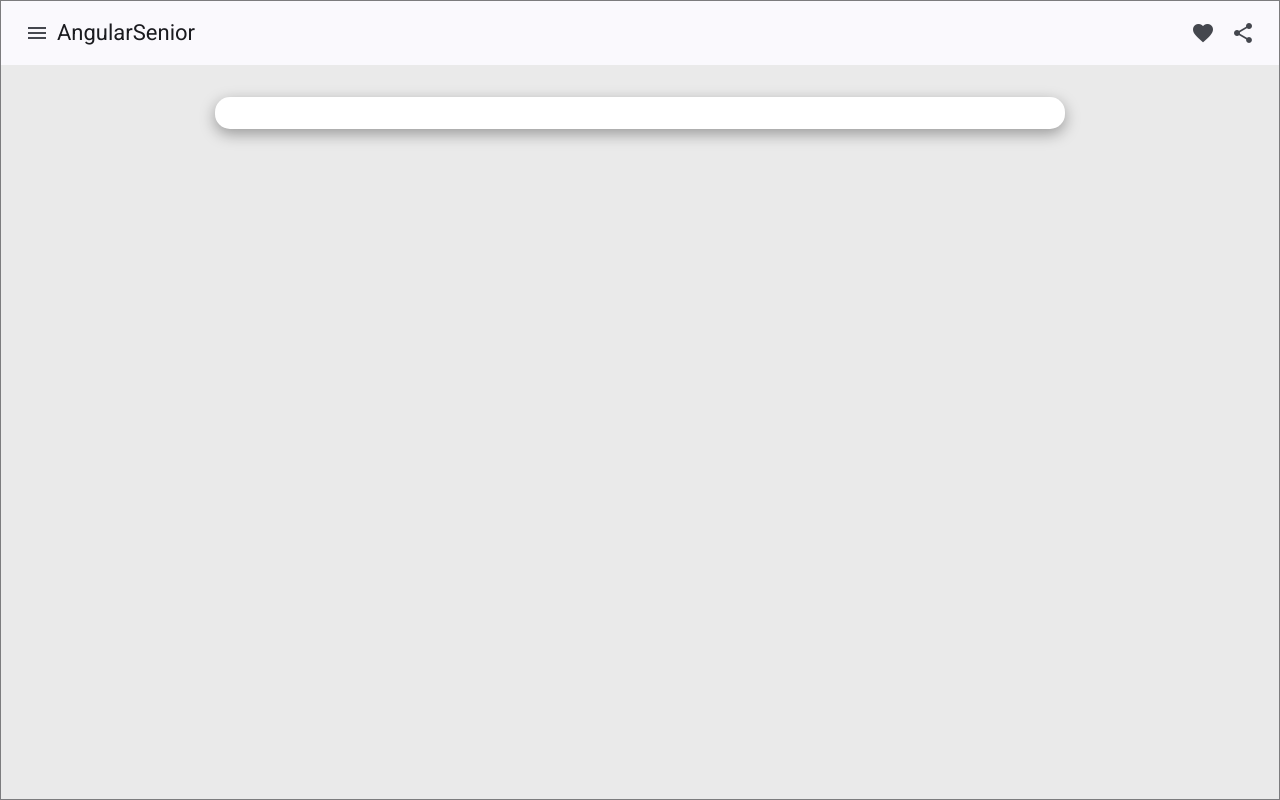
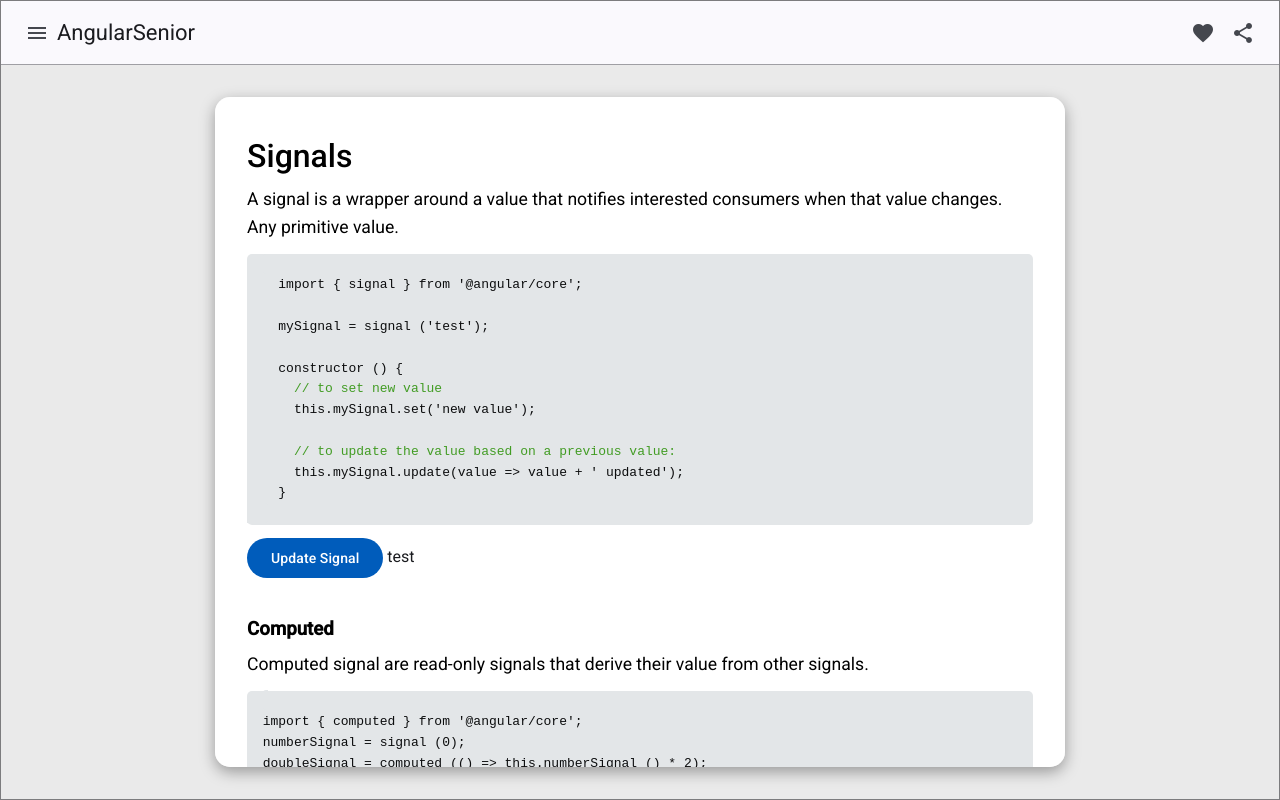
Before and after one commit to RaulGM3/Angular-Senior-Certificate, an Angular app: page /signals in a window 1280 px wide. Before the commit this address led to /. Built offline with nearby package versions, Linux system fonts and the light colour scheme.

Commit message:
signals added

```diff
--- a/src/app/app.component.html
+++ b/src/app/app.component.html
@@ -14,6 +14,9 @@
       <mat-list-item routerLink="/intermediate-components" routerLinkActive="active" (click)="closeOpened ()">
           Intermediate Components
       </mat-list-item>
+      <mat-list-item routerLink="/signals" routerLinkActive="active" (click)="closeOpened ()">
+          Signals
+      </mat-list-item>
     </mat-list>
   </mat-drawer>
 
@@ -23,7 +26,6 @@
       <main>
         <router-outlet />
       </main>
-      <!-- <div class="blanc-space"></div> -->
     </div>
   </div>
 
--- a/src/app/app.routes.ts
+++ b/src/app/app.routes.ts
@@ -1,5 +1,6 @@
 import { Routes } from '@angular/router';
 import { AdvancedComponentsComponent } from './advanced-components/advanced-components.component';
+import { SignalsComponent } from './signals/signals.component';
 
 export const routes: Routes = [
   {
@@ -23,6 +24,10 @@ export const routes: Routes = [
     loadComponent: () => import('./intermediate-components/intermediate-components.component').then(m => m.IntermediateComponentsComponent)
   },
   {
+    path: 'signals',
+    loadComponent: () => import('./signals/signals.component').then(m => m.SignalsComponent)
+  },
+  {
     path: '',
     redirectTo: 'home',
     pathMatch: 'full'
--- /dev/null
+++ b/src/app/signals/signals.component.html
@@ -0,0 +1,115 @@
+<h1 class="title">Signals</h1>
+
+<p>
+  A signal is a wrapper around a value that notifies interested consumers when that value changes. Any primitive value.
+</p>
+
+<pre>
+  <code>
+    import &#123; signal &#125; from '&#64;angular/core';
+
+    mySignal = signal ('test');
+
+    constructor () &#123;
+      <span class="comment">// to set new value</span>
+      this.mySignal.set('new value');
+
+      <span class="comment">// to update the value based on a previous value:</span>
+      this.mySignal.update(value => value + ' updated');
+    &#125;
+  </code>
+</pre>
+
+<button mat-flat-button (click)="onUpdateSignal ()">Update Signal</button>
+{{ mySignal () }}
+
+<h3 class="sub-title">Computed</h3>
+<p>Computed signal are read-only signals that derive their value from other signals.</p>
+
+<pre>
+  <code>
+  import &#123; computed &#125; from '&#64;angular/core';
+  numberSignal = signal (0);
+  doubleSignal = computed (() => this.numberSignal () * 2);
+  </code>
+</pre>
+
+<button mat-flat-button (click)="onIncreaseSignal ()">Increase Signal</button>
+doubleSignal: {{ doubleSignal () }}
+
+<p>
+  Computed signals are both lazily evaluated and memoized
+</p>
+<p>
+  <code>doubleCount</code>'s derivation function does not run to calculate its value until the first time you read doubleCount. The calculated value is then cached, and if you read doubleCount again, it will return the cached value without recalculating.
+</p>
+<p><b>
+  Computed signals are not writable signals.
+</b></p>
+
+<p>
+  Another cool thing about Computed is that you can add dependencies to it. This means that if any of the dependencies change, the Computed signal will be updated.
+</p>
+<pre>
+  <code>
+    showCount = signal(false);
+    count = signal(0);
+    conditionalCount = computed(() => &#123;
+      if (showCount()) &#123;
+        return `The count is $&#123;count()&#125;.`;
+      &#125; else &#123;
+        return 'Nothing to see here!'; <span class="comment">// if showCount () is false, this value will not be even read.</span>
+      &#125;
+    &#125;);
+  </code>
+</pre>
+
+<h1 class="title">
+  <span class="code">
+    Effect ()
+  </span>
+</h1>
+<p>
+  Usefull when you want to log a signal's changed value.
+</p>
+<p>
+  Not recommended for state changes. Use <span class="code">computed</span> instead.
+</p>
+
+<pre>
+  <code>
+    constructor () &#123; <span class="comment">// Note that it's within the constructor or ngOnInit</span>
+      effect(() => &#123;
+        console.log(`The current count is: $&#123;count()&#125;`);
+      &#125;);
+    &#125;
+  </code>
+</pre>
+
+<h2 class="sub-title">RxJS interop with Angular signals</h2>
+<p>
+  Let's work with RxJS observables and Angular signals.
+</p>
+
+<h3 class="sub-title">From RxJS to Angular signals</h3>
+<pre>
+  <code>
+  import &#123; toSignal &#125; from '&#64;angular/core/rxjs-interop';
+
+  count = signal(0);
+  obs = new Subject&lt;number&gt;();
+  obsSignal = toSignal(this.obs, &#123; initialValue: 0 &#125;);
+
+  constructor () &#123;
+    effect(() => &#123;
+      console.log('new obsSignal: ', this.obsSignal());
+    &#125;);
+
+    const counter = setInterval(() => &#123;
+      this.count.update(() => this.count() + 1);
+      this.obs.next(this.count());
+      if (this.count() === 3) clearInterval(counter);
+    &#125;, 1000);
+  &#125;
+  </code>
+</pre>
--- /dev/null
+++ b/src/app/signals/signals.component.ts
@@ -0,0 +1,51 @@
+import { CommonModule } from '@angular/common';
+import { Component, computed, effect, signal } from '@angular/core';
+import { toSignal } from '@angular/core/rxjs-interop';
+import { Subject } from 'rxjs';
+
+import { MatButtonModule } from '@angular/material/button';
+
+@Component({
+  selector: 'app-signals',
+  imports: [CommonModule, MatButtonModule],
+  templateUrl: './signals.component.html',
+  styleUrl: './signals.component.scss'
+})
+export class SignalsComponent {
+  mySignal = signal ('test')
+  numberSignal = signal (0);
+  doubleSignal = computed (() => this.numberSignal () * 2);
+
+  // rxjs
+  count = signal(0);
+  obs = new Subject<number>();
+  obsSignal = toSignal(this.obs, { initialValue: 0 });
+
+
+  constructor () {
+    // basic effect
+    effect(() => {
+      console.log(`The current count is: ${this.numberSignal ()}`);
+    });
+
+    // rxjs effect trial
+    effect(() => {
+      console.log('new obsSignal: ', this.obsSignal());
+    });
+
+    const counter = setInterval(() => {
+      this.count.update(() => this.count() + 1);
+      this.obs.next(this.count());
+      if (this.count() === 3) clearInterval(counter);
+    }, 100);
+  }
+
+  onUpdateSignal () {
+    this.mySignal.set ('new value');
+    this.mySignal.update (x => x + ' updated');
+  }
+
+  onIncreaseSignal () {
+    this.numberSignal.update (x => x + 1);
+  }
+}
--- a/src/app/toolbar/toolbar.component.scss
+++ b/src/app/toolbar/toolbar.component.scss
@@ -1,3 +1,7 @@
+mat-toolbar {
+  box-shadow: inset 0 -1px 0 0 rgba(0, 0, 10, 0.366);
+}
+
 .example-spacer {
   flex: 1 1 auto;
 }
--- a/src/app/typography.scss
+++ b/src/app/typography.scss
@@ -29,3 +29,7 @@ span.heading {
   font-weight: 500;
   margin-bottom: 10px;
 }
+
+.comment {
+  color: #429c24;
+}
--- a/src/app/utilities.scss
+++ b/src/app/utilities.scss
@@ -7,3 +7,9 @@
   border: 2px solid rgb(66, 35, 127);
   background-color: rgba(121, 124, 218, 0.381);
 }
+
+.code {
+  background-color: rgb(227, 230, 232);
+  padding: .3rem;
+  font-family: monospace;
+}
--- a/src/styles.scss
+++ b/src/styles.scss
@@ -13,12 +13,16 @@ a {
 button.mat-mdc-outlined-button:not(:disabled) {
   color: black;
 }
-
+pre {
+  background-color: rgb(227, 230, 232);
+  border-radius: 5px;
+}
 code {
   background-color: rgb(227, 230, 232);
   border-radius: 3px;
   color: rgb(12, 13, 14);
   padding: 0.2em 0.4em;
+  line-height: 1.6;
 }
 
 @import 'app/typography.scss';
```
Also changed, not shown: src/app/signals/signals.component.scss (added), 1 other file (tests, documents, lock files or other folders).
